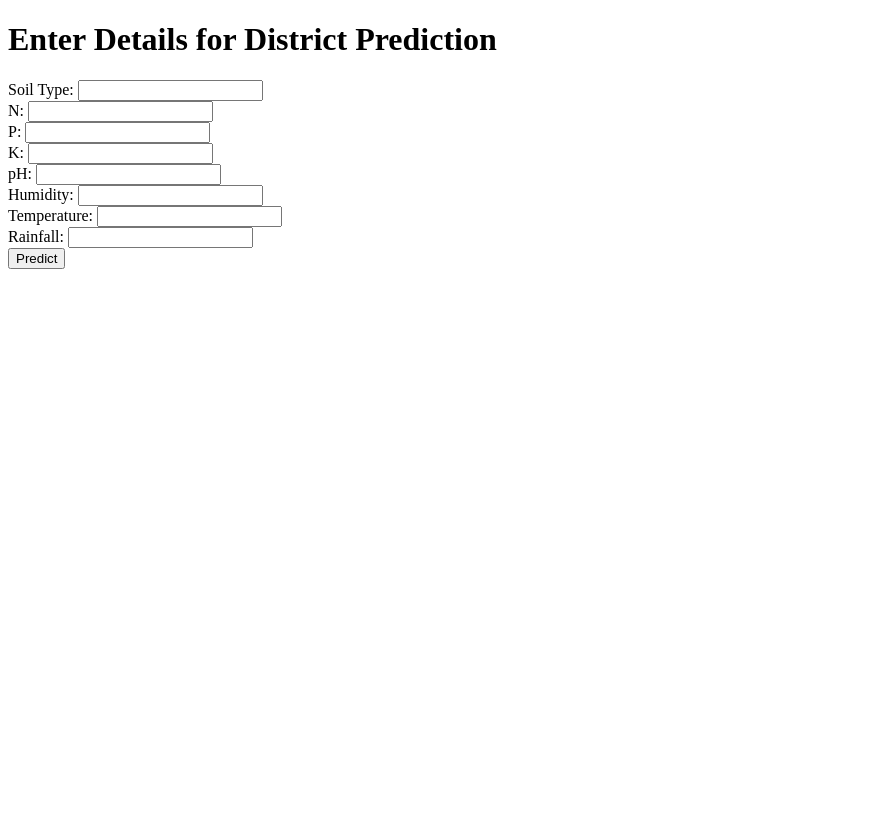
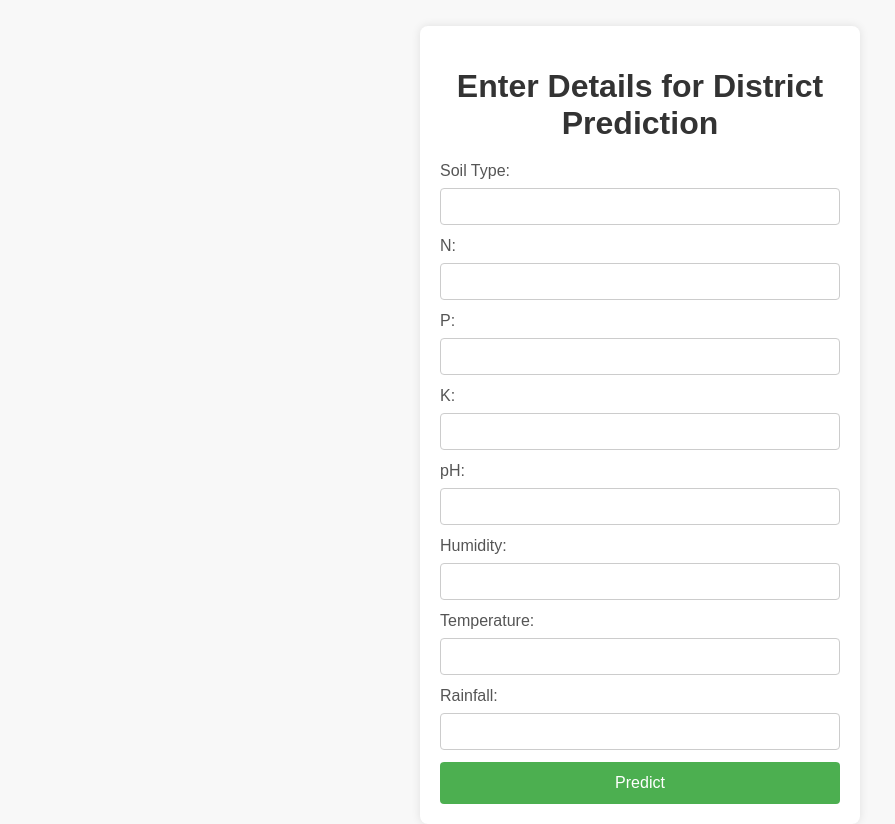
Before and after one commit to PubaliDey/CROP_AREA_PREDICTION, a Flask app: page / in a window 1280 px wide. Shown: the whole page, without its empty margins (0-895 px from the left). Before the commit the page ends 269 px from the top, so only its background shows below. Run offline with Flask 3, Linux system fonts and the light colour scheme; parts of the project's set-up code (start-up, migrations or seed data) failed here and were passed over.

Commit message:
secondcommit

```diff
--- a/templates/index.html
+++ b/templates/index.html
@@ -1,20 +1,96 @@
-<!-- templates/index.html -->
 <!DOCTYPE html>
-<html>
+<html lang="en">
 <head>
+    <meta charset="UTF-8">
+    <meta name="viewport" content="width=device-width, initial-scale=1.0">
     <title>District Prediction</title>
+    <style>
+        body {
+            font-family: 'Arial', sans-serif;
+            background-color: #f8f8f8;
+            margin: 0;
+            padding: 0;
+            display: flex;
+            justify-content: center;
+            align-items: center;
+            height: 100vh;
+        }
+
+        form {
+            background-color: #ffffff;
+            margin-top: 50px;
+            padding: 20px;
+            border-radius: 8px;
+            box-shadow: 0 0 10px rgba(0, 0, 0, 0.1);
+            max-width: 400px;
+            width: 100%;
+        }
+
+        h1 {
+            text-align: center;
+            color: #333333;
+            margin-bottom: 20px; /* Added margin to separate heading from form */
+        }
+
+        label {
+            display: block;
+            margin-bottom: 8px;
+            color: #555555;
+        }
+
+        input {
+            width: 100%;
+            padding: 10px;
+            margin-bottom: 12px;
+            border: 1px solid #cccccc;
+            border-radius: 4px;
+            box-sizing: border-box;
+        }
+
+        button {
+            background-color: #4caf50;
+            color: #ffffff;
+            padding: 12px 20px;
+            border: none;
+            border-radius: 4px;
+            cursor: pointer;
+            font-size: 16px;
+            display: block;
+            width: 100%;
+        }
+
+        button:hover {
+            background-color: #45a049;
+        }
+    </style>
 </head>
 <body>
-    <h1>Enter Details for District Prediction</h1>
     <form action="/" method="post">
-        Soil Type: <input type="text" name="Soil_Type" required><br>
-        N: <input type="number" name="N" step="any" required><br>
-        P: <input type="number" name="P" step="any" required><br>
-        K: <input type="number" name="K" step="any" required><br>
-        pH: <input type="number" name="pH" step="any" required><br>
-        Humidity: <input type="number" name="Humidity" step="any" required><br>
-        Temperature: <input type="number" name="Temperature" step="any" required><br>
-        Rainfall: <input type="number" name="Rainfall" step="any" required><br>
+        <h1>Enter Details for District Prediction</h1>
+        <label for="Soil_Type">Soil Type:</label>
+        <input type="text" name="Soil_Type" required>
+
+        <label for="N">N:</label>
+        <input type="number" name="N" step="any" required>
+
+        <label for="P">P:</label>
+        <input type="number" name="P" step="any" required>
+
+        <label for="K">K:</label>
+        <input type="number" name="K" step="any" required>
+
+        <label for="pH">pH:</label>
+        <input type="number" name="pH" step="any" required>
+
+        <label for="Humidity">Humidity:</label>
+        <input type="number" name="Humidity" step="any" required>
+
+        <label for="Temperature">Temperature:</label>
+        <input type="number" name="Temperature" step="any" required>
+
+        <label for="Rainfall">Rainfall:</label>
+        <input type="number" name="Rainfall" step="any" required>
+
         <button type="submit">Predict</button>
     </form>
 </body>
```
Also changed, not shown: 1 other file.
